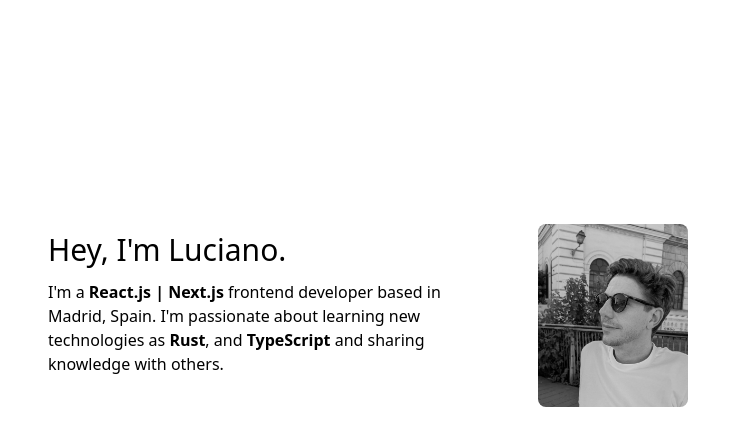
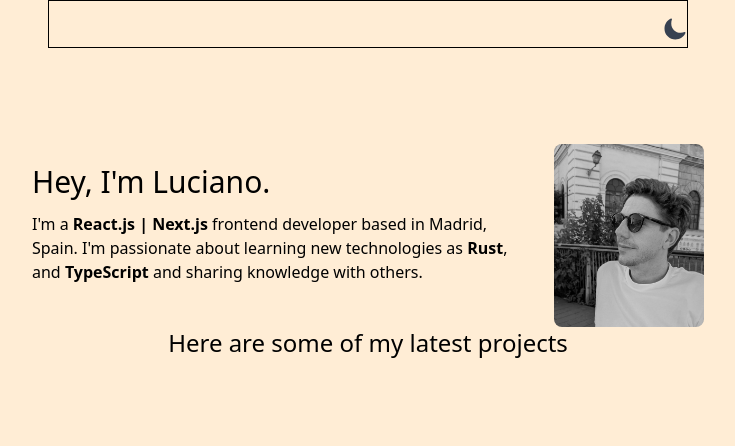
Before and after one commit to luchosr/portfolio-2024, a React (Vite) app: page / in a window 1280 px wide. Shown: the top 446 px of the page, without its empty margins (272-1007 px from the left). Built offline with nearby package versions, Linux system fonts and the light colour scheme.

Commit message:
feat: improves navbar

```diff
--- a/src/App.tsx
+++ b/src/App.tsx
@@ -1,9 +1,26 @@
-import Header from './components/Header';
+import { useState } from "react";
+import Header from "./components/Header";
+import DarkModeButton from "./components/DarkModeButton";
 
 function App() {
+  const [dark, setDark] = useState(true);
+
+  const darkModeHandler = () => {
+    setDark(!dark);
+    document.body.classList.toggle("dark");
+  };
   return (
-    <main className="py-32 max-w-2xl mx-auto flex flex-col gap-32 px-4">
+    <main className="text-brown-900 flex h-screen flex-col items-center bg-orange-100 dark:bg-gray-800 dark:text-slate-200">
+      <nav className="flex w-3/4 flex-row justify-end border border-black pt-4 xl:w-1/2">
+        <DarkModeButton dark={dark} darkModeHandler={darkModeHandler} />
+      </nav>
       <Header />
+
+      <section>
+        <h2 className="text-center text-2xl no-underline md:text-left">
+          Here are some of my latest projects
+        </h2>
+      </section>
     </main>
   );
 }
```
